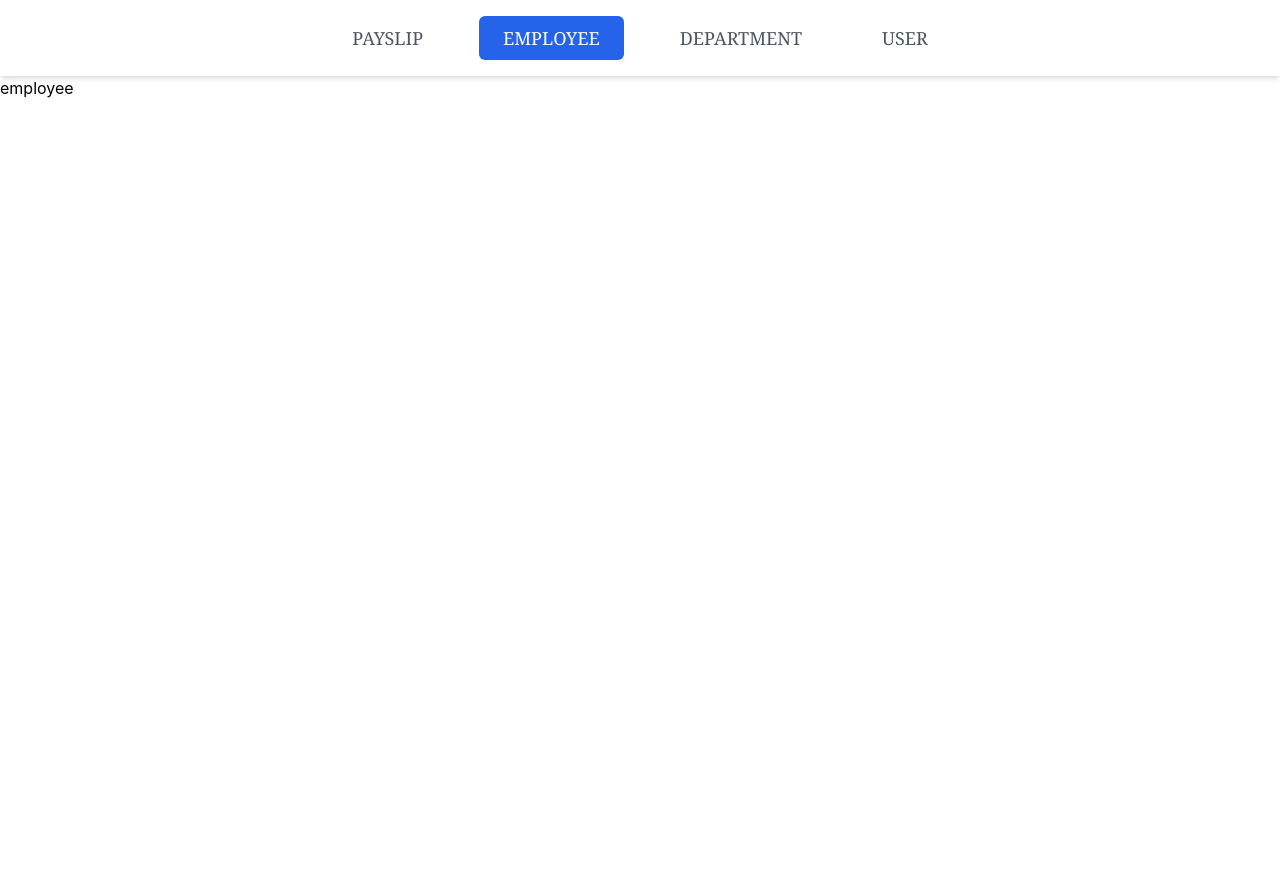
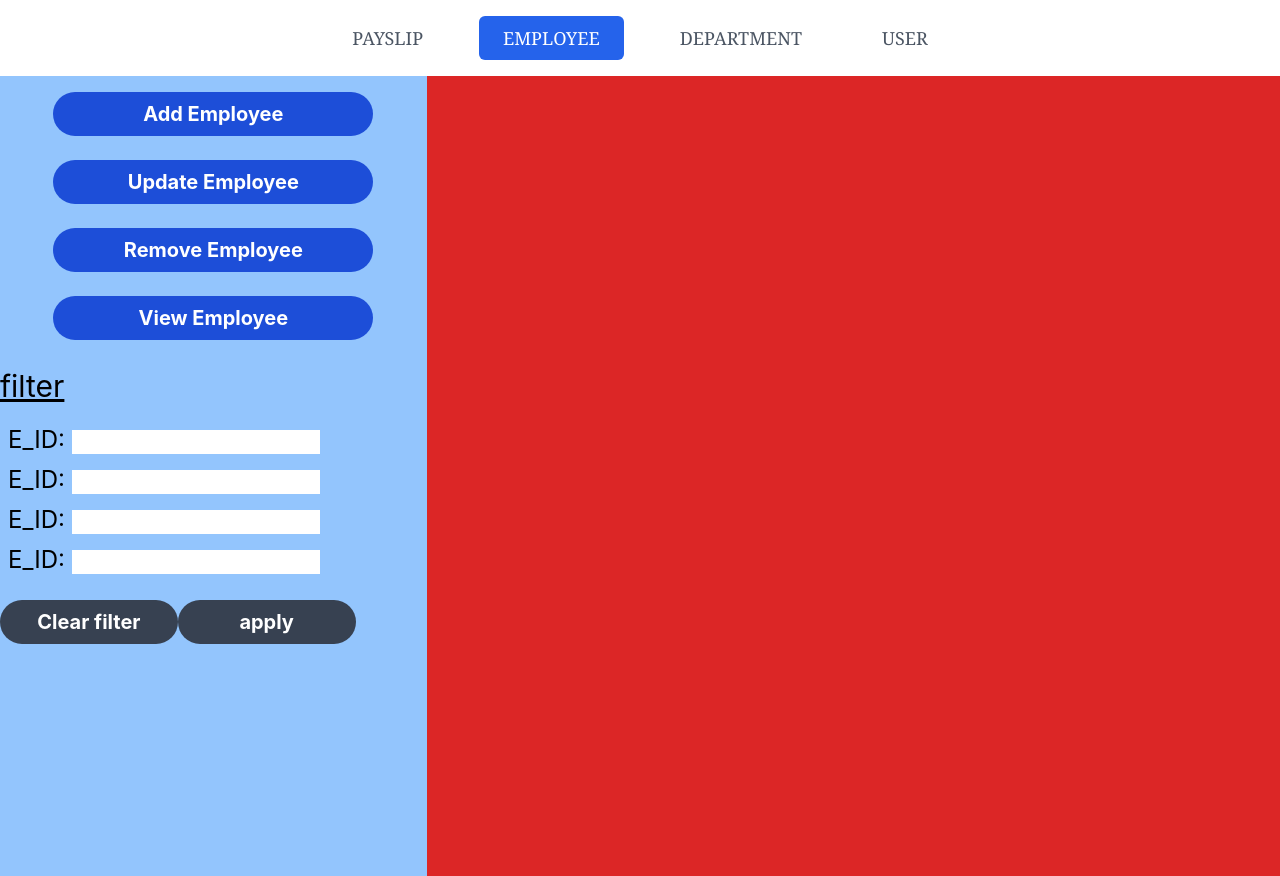
Before and after one commit to Prakhar4749/payroll, a React (Create React App) app: page /employee in a window 1280 px wide. Before the commit the page ends 800 px from the top, so only its background shows below. Built offline with nearby package versions, Linux system fonts and the light colour scheme.

Commit message:
emp sidebar

```diff
--- a/src/App.js
+++ b/src/App.js
@@ -20,7 +20,6 @@ function App() {
           <Route path= "/department" element={<Department/>}/>
           <Route path= "/user" element={<User/>}/>
           <Route path= "*" element={<NotFound/>}/>
-
         </Routes>
       </BrowserRouter>
     </div>
--- a/src/Pages/Employee.js
+++ b/src/Pages/Employee.js
@@ -1,11 +1,75 @@
-import React from 'react';
-import Navbar from './component/Navbar';
+import React from "react";
+import Navbar from "./component/Navbar";
 
 export default function Employee() {
   return (
-    <div>
-      <Navbar/>
-      <h1>employee</h1>
-    </div>
-  )
+    <>
+      <Navbar />
+
+      <div className="flex w-full ">
+        {" "}
+        {/* this div is the main contaner*/}
+        <aside className="w-1/3  bg-blue-300 flex  flex-col  mx-auto ">
+          {" "}
+          {/* this aside is for sidebar */}
+          <div className="flex flex-col items-center justify-center">
+            <button className="bg-blue-700 hover:bg-blue-800 text-white font-bold py-2 px-4 rounded-full w-9/12 text-xl my-3 mt-4">
+              Add Employee
+            </button>
+            <button className="bg-blue-700 hover:bg-blue-800 text-white font-bold py-2 px-4 rounded-full w-9/12 text-xl my-3">
+              Update Employee
+            </button>
+            <button className="bg-blue-700 hover:bg-blue-800 text-white font-bold py-2 px-4 rounded-full w-9/12 text-xl my-3">
+              Remove Employee
+            </button>
+            <button className="bg-blue-700 hover:bg-blue-800 text-white font-bold py-2 px-4 rounded-full w-9/12 text-xl my-3">
+              View Employee
+            </button>
+          </div>
+
+
+          <div className="flex  flex-col">
+            <h1 className="text-3xl underline mt-4 ">filter</h1>
+
+            <span className="w-full  my-1 mt-5 mx-2">
+              <label className="text-2xl  ">E_ID: </label>
+              <input type="text" />
+            </span>
+            <span className="w-full  my-1  mx-2">
+              <label className=" text-2xl ">E_ID: </label>
+              <input type="text" />
+            </span>
+            <span className="w-full my-1 mx-2">
+              <label className=" text-2xl ">E_ID: </label>
+              <input type="text" />
+            </span>
+            <span className="w-full  my-1 mx-2">
+              <label className=" text-2xl ">E_ID: </label>
+              <input type="text" />
+            </span>
+
+            <div className="flex-row my-5">
+
+
+            <button className="bg-gray-700 hover:bg-blue-700 text-white font-bold py-2 px-4 rounded-full w-5/12 text-xl">
+              Clear filter
+            </button>
+            <button className="bg-gray-700 hover:bg-blue-700 text-white font-bold py-2 px-4 rounded-full w-5/12 text-xl">
+              apply
+            </button>
+
+            </div>
+
+          </div>
+        </aside>
+
+
+
+        <main className="w-2/3 h-screen bg-red-600 ">
+          {" "}
+          {/* this main is for contaning table */}
+        </main>
+      </div>
+    </>
+  );
 }
--- /dev/null
+++ b/src/Pages/component/button.js
@@ -0,0 +1,14 @@
+import React from 'react'
+
+function button(props) {
+    return (
+        <button onClick={props.fu}>
+            {props.btTxt}
+        </button>
+    )
+}
+
+
+
+
+export default button;
```
